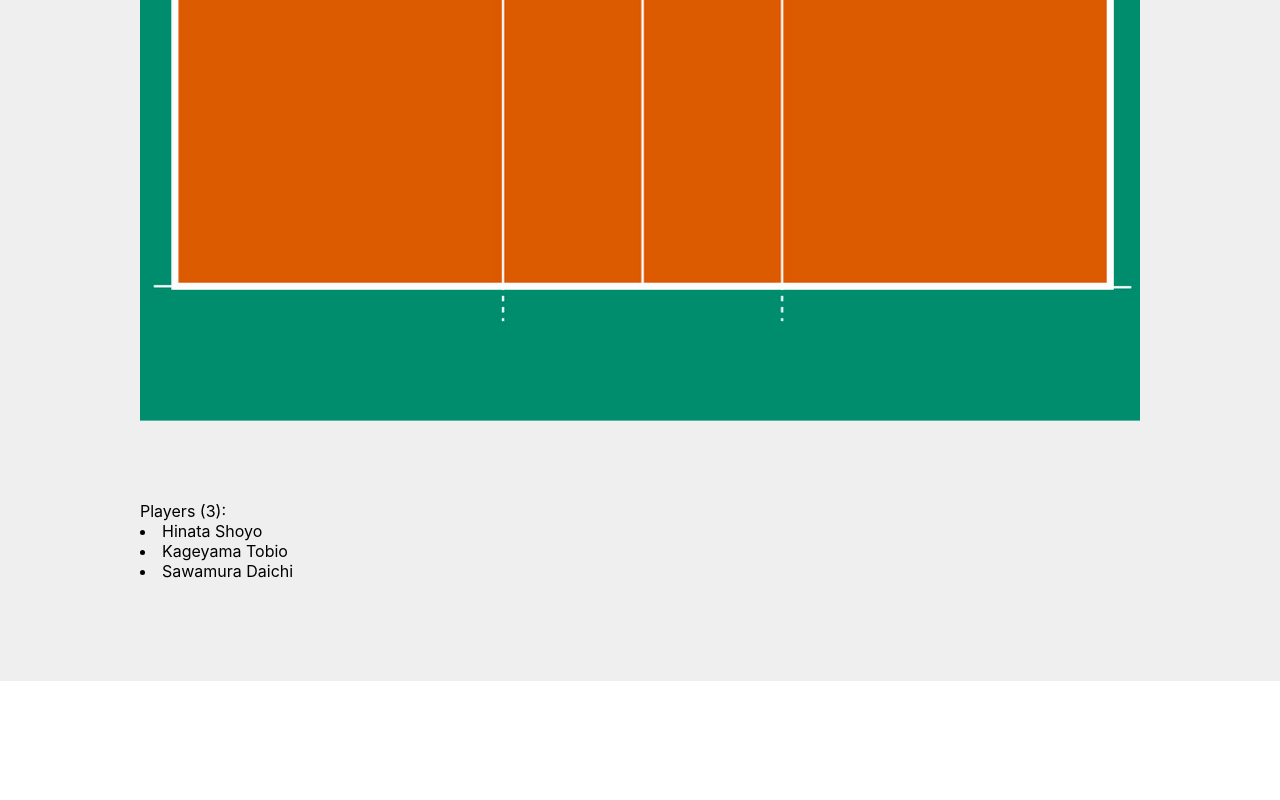
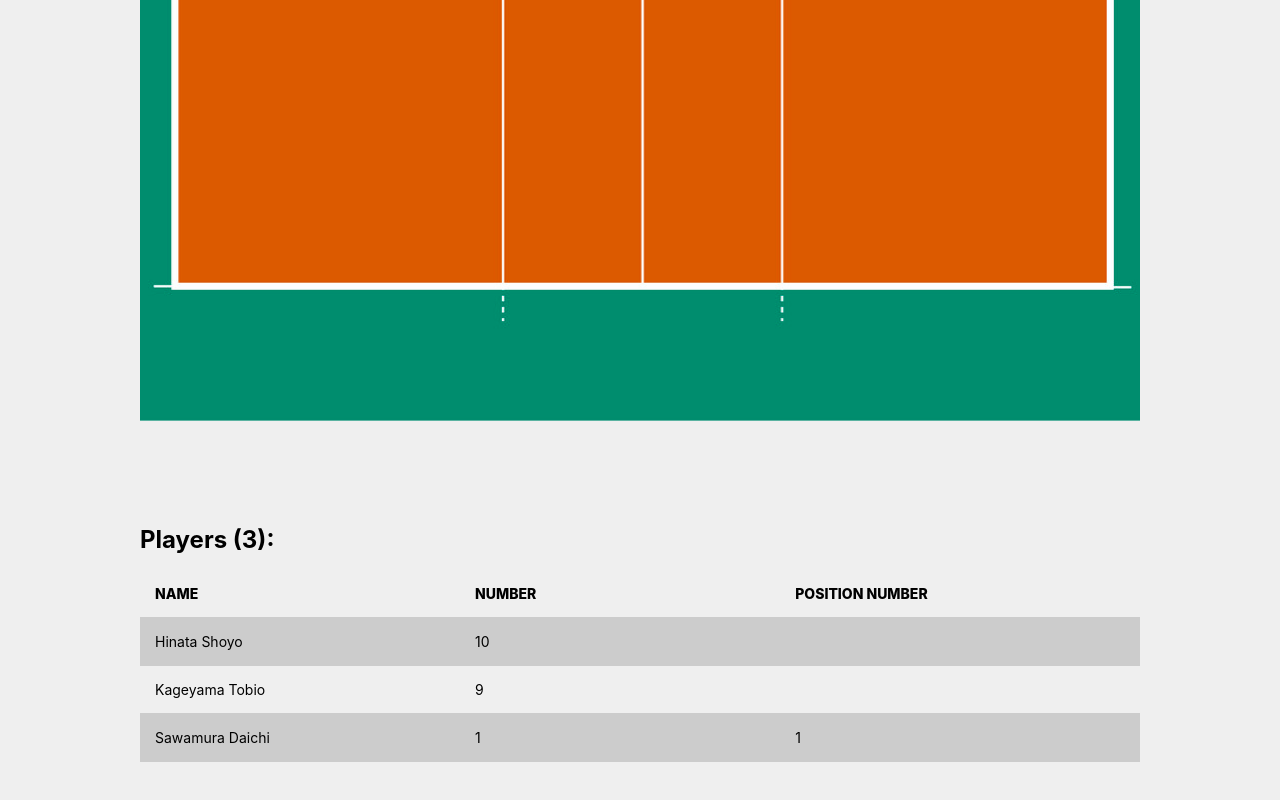
Before and after one commit to abe-port/haikyuu-app, a React (Create React App) app: page / in a window 1280 px wide. Shown: the part 394-1194 px from the top of the page. Before the commit the page ends 1075 px from the top, so only its background shows below. Built offline with nearby package versions, Linux system fonts and the light colour scheme.

Commit message:
Listing Style WIP

```diff
--- a/src/components/Home/PlayerListing.js
+++ b/src/components/Home/PlayerListing.js
@@ -1,17 +1,71 @@
 import { useState } from 'react';
 import CourtSrc from '../../assets/img/court.png';
 import styled from 'styled-components';
+
+const PlayerListingHeader = styled.h3`
+font-size:16px;
+margin-bottom: 0;
+@media(min-width: 768px) {
+    font-size:24px;
+   }
+`;
+
+const UnorderedList = styled.ul`
+list-style-type:none;
+padding-inline-start: 0px;
+`;
+
+const ListItem = styled.li`
+border-bottom:1px solid #cccccc;
+padding:15px;
+display: flex;
+font-size:14px;
+line-height:16px
+@media(min-width: 768px) {
+    font-size:18px;
+    line-height:22px
+   }
+${props => props.bolded && `
+font-weight:800
+`};
+&:nth-child(even){
+    background:#cccccc;
+}
+`;
+
+const Name = styled.div`
+width:33%;
+`;
+
+const Number = styled.div`
+width:33%;
+`;
+
+const Position = styled.div`
+width:33%;
+`;
 
 function PlayerListing(props) {
 
     return (
         <div>
-            Players ({props.players.length}):
-            <div>
+            <PlayerListingHeader>
+                Players ({props.players.length}):
+            </PlayerListingHeader>
+            <UnorderedList>
+                <ListItem bolded>
+                    <Name className="name">NAME</Name>
+                    <Number className="number">NUMBER</Number>
+                    <Position className="position">POSITION NUMBER</Position>
+                </ListItem>
                 {props.players.map((player, index) => (
-                    <li key={index}> {player.first_name} {player.last_name}</li>
+                    <ListItem key={index}>
+                        <Name className="name">{player.first_name} {player.last_name}</Name>
+                        <Number className="number">{player.number}</Number>
+                        <Position className="position">{player.position}</Position>
+                    </ListItem>
                 ))}
-            </div>
+            </UnorderedList>
         </div>
     );
 }
--- a/src/pages/Home.js
+++ b/src/pages/Home.js
@@ -24,28 +24,31 @@ function Home(props) {
     // Declare a new state variable, which we'll call "count"
     const [players, setPlayers] = useState([
         {
-            id: '1',
+            id: 1,
             first_name: 'Hinata',
             last_name: 'Shoyo',
             number: '10',
             height: '164.2',
             age: '16',
+
         },
         {
-            id: '2',
+            id: 2,
             first_name: 'Kageyama',
             last_name: 'Tobio',
             number: '9',
             height: '181.9',
             age: '16',
+            position:null
         },
         {
-            id: '3',
+            id: 3,
             first_name: 'Sawamura',
             last_name: 'Daichi',
             number: '1',
             height: '176.7',
             age: '18',
+            position:1
         },
     ]);
 
```
